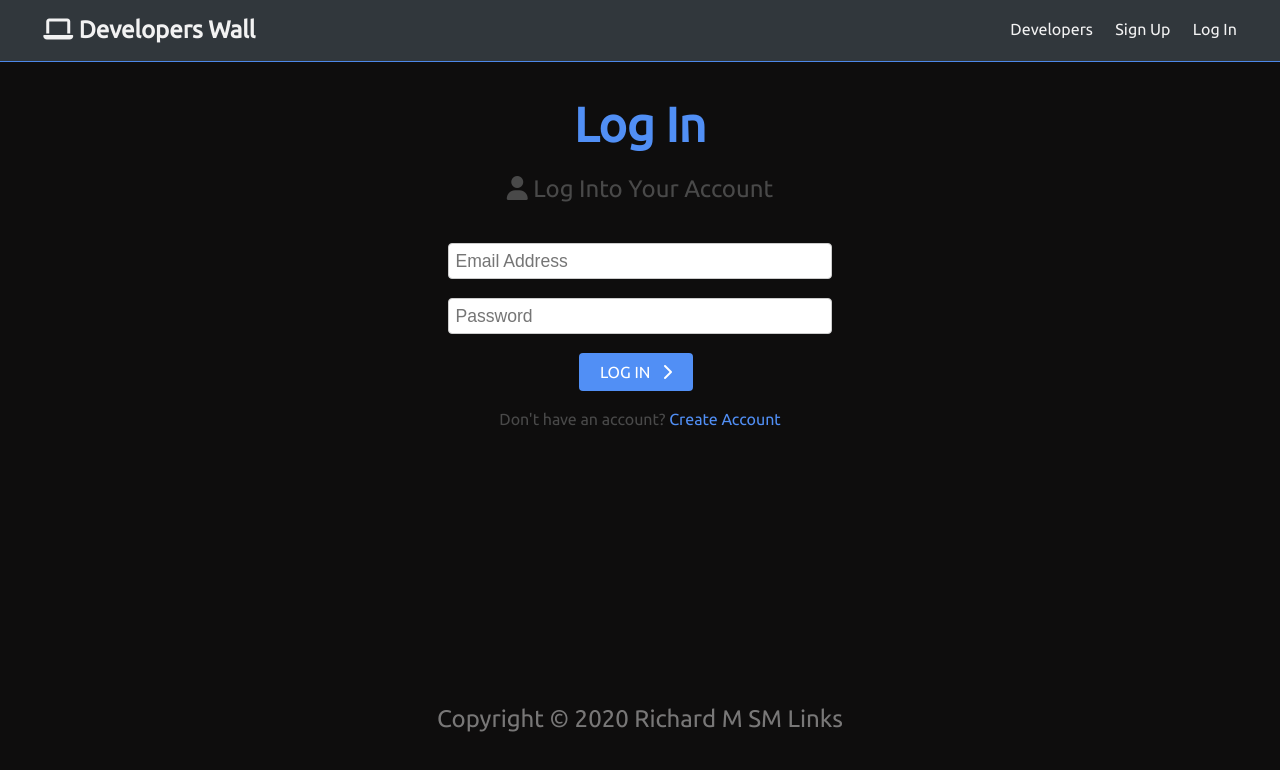
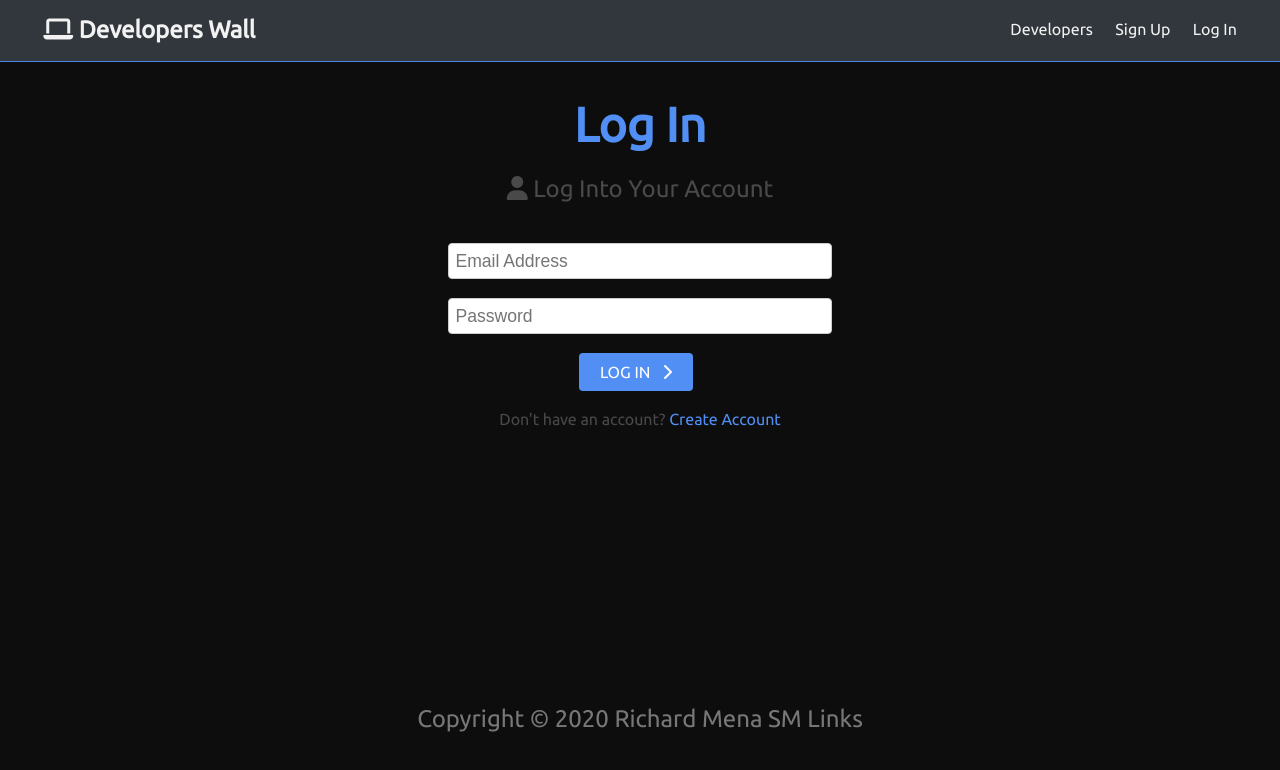
Before and after one commit to richardmf9425/DevelopersWall, a React (Create React App) app in the folder client/: page /login in a window 1280 px wide. Shown: the top 770 px of the page. Built offline with nearby package versions, Linux system fonts and the light colour scheme; no server answers.

Commit message:
changed last name footer

```diff
--- a/client/src/components/layout/Footer.js
+++ b/client/src/components/layout/Footer.js
@@ -4,7 +4,7 @@ const Footer = () => {
 	return (
 		<Fragment>
 			<div className="footer">
-				<p>Copyright &copy; 2020 Richard M SM Links</p>
+				<p>Copyright &copy; 2020 Richard Mena SM Links</p>
 			</div>
 		</Fragment>
 	);
```
